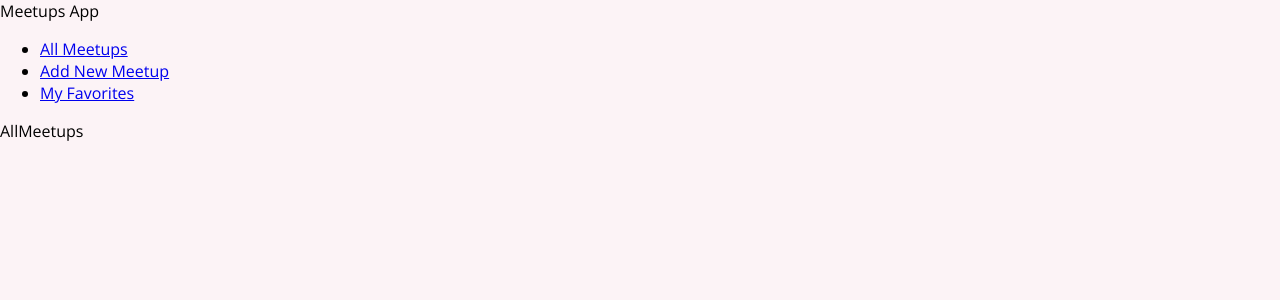
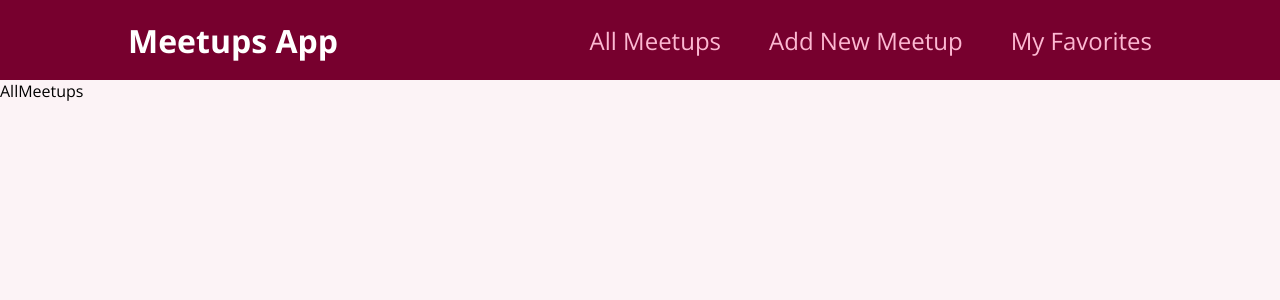
Before and after one commit to luttfimohamad/meetups, a React (Create React App) app: page / in a window 1280 px wide. Shown: the top 300 px of the page. Built offline with nearby package versions, Linux system fonts and the light colour scheme.

Commit message:
Enhance MainNavigation component with styling and layout adjustments

```diff
--- a/src/components/layout/MainNavigation.js
+++ b/src/components/layout/MainNavigation.js
@@ -1,10 +1,11 @@
 import React from 'react';
 import { Link } from 'react-router-dom';
+import classes from './MainNavigation.module.css';
 
 export default function MainNavigation() {
   return (
-    <header>
-      <div>Meetups App</div>
+    <header className={classes.header}>
+      <div className={classes.logo}>Meetups App</div>
       <nav>
         <ul>
           <li>
--- /dev/null
+++ b/src/components/layout/MainNavigation.module.css
@@ -0,0 +1,47 @@
+.header {
+  width: 100%;
+  height: 5rem;
+  display: flex;
+  align-items: center;
+  justify-content: space-between;
+  background-color: #77002e;
+  padding: 0 10%;
+}
+
+.logo {
+  font-size: 2rem;
+  color: white;
+  font-weight: bold;
+}
+
+.header ul {
+  list-style: none;
+  margin: 0;
+  padding: 0;
+  display: flex;
+  align-items: baseline;
+}
+
+.header li {
+  margin-left: 3rem;
+}
+
+.header a {
+  text-decoration: none;
+  font-size: 1.5rem;
+  color: #fcb8d2;
+}
+
+.header a:hover,
+.header a:active,
+.header a.active {
+  color: white;
+}
+
+.badge {
+  background-color: #cc2062;
+  color: white;
+  border-radius: 12px;
+  padding: 0 1rem;
+  margin-left: 0.5rem;
+}
```
